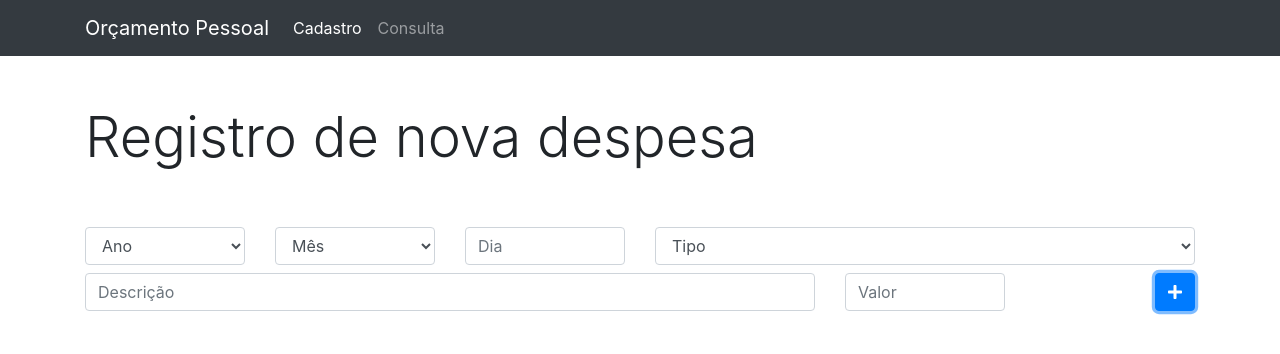
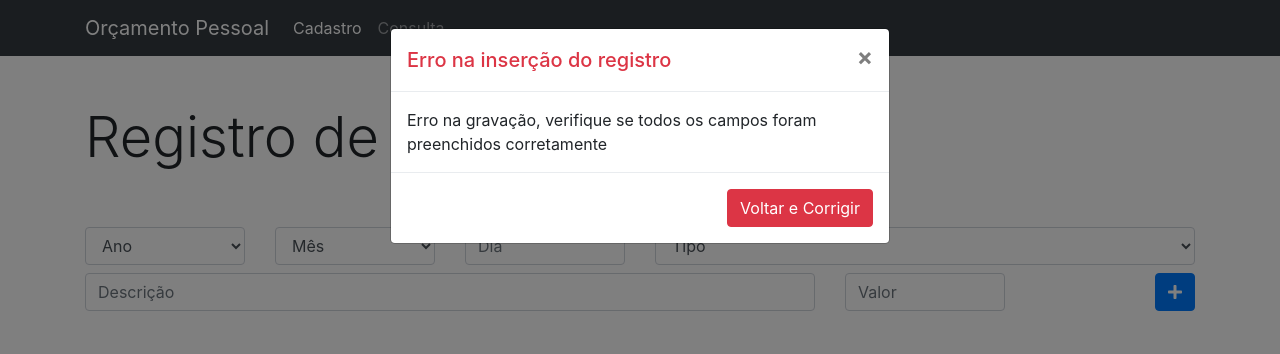
Before and after one commit to AlifiCleiton/orcamento_pessoal, a plain HTML site: page index.html in a window 1280 px wide. Both pictures are taken after a click on the button 1175 px from the left and 292 px from the top of the page. Drawn offline with nearby package versions, Linux system fonts and the light colour scheme.

Commit message:
Feito até aula 30

```diff
--- a/apps.js
+++ b/apps.js
@@ -6,6 +6,15 @@ class Despesa{
     this.tipo = tipo
     this.descricao = descricao
     this.valor = valor
+  }
+
+  validarDados(){
+    for(let i in this){
+      if(this[i] == undefined || this[i] == '' || this[i] == null){
+        return false
+      }
+    }
+    return true
   }
 }
 
@@ -49,5 +58,28 @@ function cadastrarDespesa(){
     valor.value
   )
 
-  bd.gravar(despesa)
+  if(despesa.validarDados()){
+    bd.gravar(despesa)
+
+    document.getElementById('modal_titulo').innerHTML = 'Registro inserido com sucesso'
+    document.getElementById('modal_titulo_div').className = 'modal-header text-success'
+    document.getElementById('modal_conteudo').innerHTML = 'Despesa cadastrada com sucesso'
+    document.getElementById('modal_btn').innerHTML = 'Voltar'
+    document.getElementById('modal_btn').className = 'btn btn-success'
+
+    $('#modalRegistraDespesa').modal('show')
+
+
+  }else{
+
+    document.getElementById('modal_titulo').innerHTML = 'Erro na inserção do registro'
+    document.getElementById('modal_titulo_div').className = 'modal-header text-danger'
+    document.getElementById('modal_conteudo').innerHTML = 'Erro na gravação, verifique se todos os campos foram preenchidos corretamente'
+    document.getElementById('modal_btn').innerHTML = 'Voltar e Corrigir'
+    document.getElementById('modal_btn').className = 'btn btn-danger'
+
+    $('#modalRegistraDespesa').modal('show')
+
+  }
+
 }
--- a/index.html
+++ b/index.html
@@ -110,6 +110,25 @@
         </div>
       </div>
     </div>
+
+    <div class="modal fade" id="modalRegistraDespesa" tabIndex="-1" role="dialog" aria-labelledby="exampleModalLabel" aria-hidden="true">
+      <div class ="modal-dialog" role="document">
+        <div class="modal-content">
+          <div id="modal_titulo_div">
+            <h5 class="modal-title" id="modal_titulo"></h5>
+            <button type="button" class="close" data-dismiss="modal" aria-label="close">
+              <span aria-hidden = "true">&times;</span>
+            </button>
+          </div>
+          <div class="modal-body" id="modal_conteudo"></div>
+          <div class="modal-footer">
+            <button type="button" data-dismiss="modal" id="modal_btn">Voltar</button>
+          </div>
+        </div>
+      </div>
+    </div>
+
+
   </body>
 
 </html>
```
